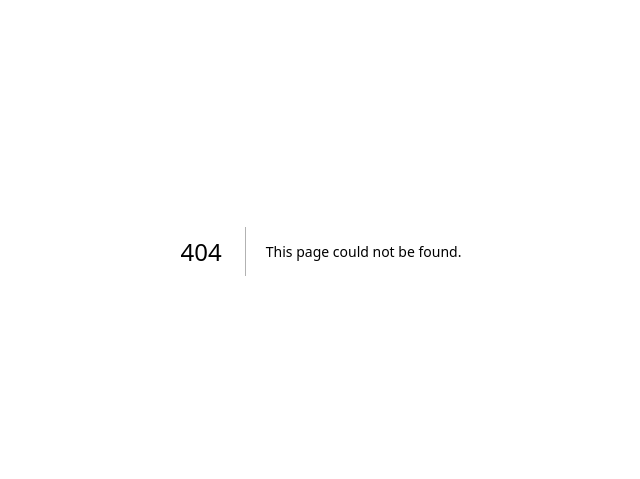
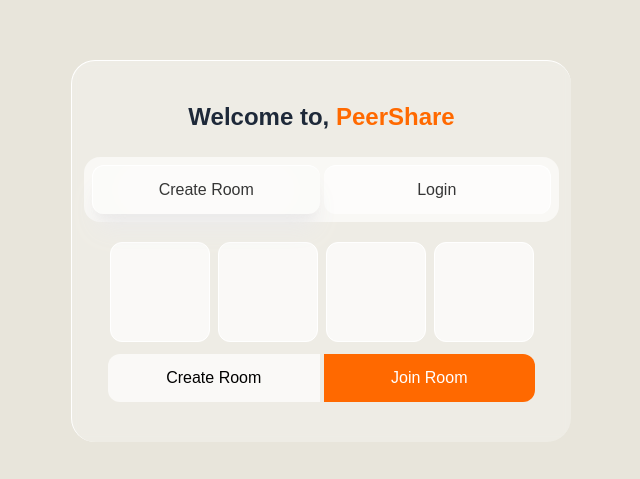
Before and after one commit to spsujoy007/PeerShare, a Next.js app in the folder client/: page /login in a window 1280 px wide. Before the commit this address had no page. Shown: the part 149-628 px from the top of the page, without its empty margins (429-1069 px from the left). Built offline with nearby package versions, Linux system fonts and the light colour scheme; a web font is replaced by a local one.

Commit message:
feat: add login page with input navigation and room creation functionality

```diff
--- /dev/null
+++ b/client/src/app/login/page.jsx
@@ -0,0 +1,52 @@
+'use client'
+import React from 'react'
+
+export default function page() {
+
+    const moveNextDigit = (nextInputId) => (e) => {
+        if(e.key === 'Backspace' && e.target.value.length === 0) {
+            const prevInput = e.target.previousElementSibling;
+            if (prevInput) {
+                prevInput.focus();
+            }
+        } else if (e.target.value.length >= 1 && nextInputId) {
+            const nextInput = document.getElementById(nextInputId);
+            if (nextInput) {
+                nextInput.focus();
+            }
+        }
+    };
+
+  return (
+    <div className='mx-auto my-auto'>
+        <section className='md:w-[500px] bg-[#ffffff48] backdrop-blur-xs rounded-3xl min-h-[300px] px-3 py-10 border-l border-t border-[#fff] '>
+            <h1 className='text-2xl font-bold text-gray-800 text-center pb-6'>Welcome to, <span className='text-orange-500'>PeerShare</span></h1>
+            <div className='flex gap-1 bg-[#ffffff9b] p-2 rounded-2xl'>
+                <button className='w-1/2 py-3 bg-[#ffffff42] border-t border-l border-white rounded-xl shadow-xl shadow-[#ebeaea] backdrop-blur-2xl cursor-pointer'>Create Room</button>
+                <button className='w-1/2 py-2 bg-[#ffffff9b] border-t border-r border-white rounded-xl   cursor-pointer'>Login</button>
+            </div>
+
+            <div className='mt-5 flex gap-2 mx-auto w-fit mb-2'>
+                <input
+                    onKeyUp={moveNextDigit('input2')} autoFocus id="input1" type="text" maxLength={'1'} className='text-5xl px-9 bg-[#ffffffae] border border-[#fff] focus:outline-none rounded-xl w-[100px] h-[100px]' />
+                <input
+                    onKeyUp={moveNextDigit('input3')} id="input2" type="text" maxLength={'1'} className='text-5xl px-9 bg-[#ffffffae] border border-[#fff] focus:outline-none rounded-xl w-[100px] h-[100px]' />
+                <input
+                    onKeyUp={moveNextDigit('input4')} id="input3" type="text" maxLength={'1'} className='text-5xl px-9 bg-[#ffffffae] border border-[#fff] focus:outline-none rounded-xl w-[100px] h-[100px]' />
+                <input
+                    onKeyUp={moveNextDigit(null)} id="input4" type="text" maxLength={'1'} className='text-5xl px-9 bg-[#ffffffae] border border-[#fff] focus:outline-none rounded-xl w-[100px] h-[100px]' />
+            </div>
+            {/* <span className='text-green-500 ml-8'>Room code is available</span> */}
+            <div>
+                {/* <span className='text-red-500 ml-8'>Room code already exists... </span> */}
+                {/* <span className='underline ml-2 cursor-pointer'>generate unique</span> */}
+            </div>
+
+            <div className='px-6 flex gap-1 mt-3 w-full'>
+                <button className='bg-[#ffffffae] text-black py-3 px-4 rounded-l-xl hover:bg-orange-600 hover:text-white duration-150 cursor-pointer focus:outline-none w-1/2'>Create Room</button>
+                <button className='bg-orange-500 text-white py-3 px-4 rounded-r-xl hover:bg-orange-600 focus:outline-none w-1/2 hover:text-white duration-150 cursor-pointer'>Join Room</button>
+            </div>
+        </section>
+    </div>
+  )
+}
```
